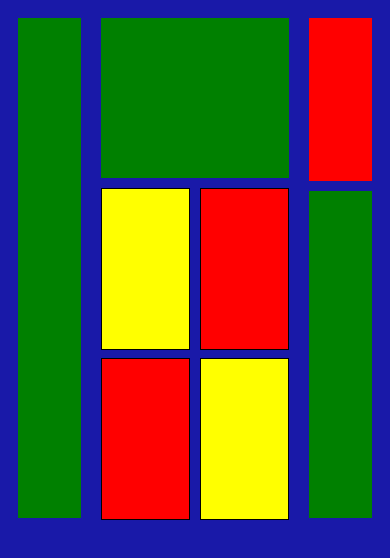
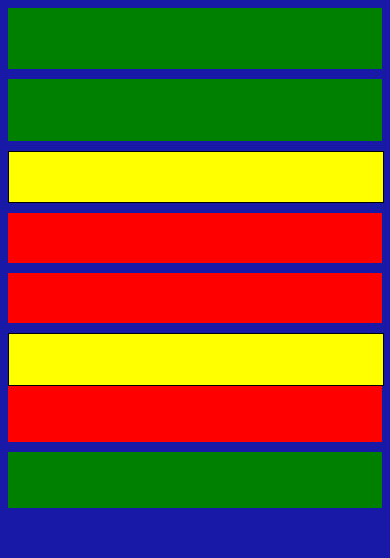
Before and after one commit to chirag-raval-web/briotechno-Traning, a plain HTML site: page layout design/per.html in a window 390 px wide. Drawn offline with Linux system fonts and the light colour scheme.

Commit message:
"Updated per.css:, added media query for max-width 600px, and adjusted styles for responsive design"

```diff
--- a/layout design/per.css
+++ b/layout design/per.css
@@ -15,7 +15,7 @@ body {
 .mainDiv>#section1 {
     width: 20%;
     height: 100%;
-    height: 500px;
+
     background-color: green;
 }
 
@@ -47,10 +47,12 @@ body {
     display: inline-flex;
     height: 33.33%;
 }
-#section3{
+
+#section3 {
     display: flex;
     flex-direction: column;
 }
+
 #section3>#thirdSecSub1 {
     width: 100%;
     background-color: red;
@@ -75,14 +77,12 @@ body {
 }
 
 #part2 {
-    border: 1px black solid;
     width: 50%;
     height: 100%;
     background-color: red;
 }
 
 #part3 {
-    border: 1px black solid;
     width: 50%;
     height: 100%;
     background-color: red;
@@ -96,3 +96,94 @@ body {
     height: 100%;
     background-color: yellow;
 }
+
+@media only screen and (max-width: 600px) {
+
+    /* -----set div to vertically----------- */
+    .mainDiv {
+        width: 100%;
+        display: flex;
+        flex-direction: column;
+    }
+
+    /* -----set margin 0----------- */
+    .mainChild,
+    #part1,
+    #section2>#secSecSub1,
+    #section2>#secSecSub2,
+    #section3>#thirdSecSub1 {
+        margin: 0;
+    }
+
+    /* ------------make side by side div vertically--- */
+    #secSecSub2,
+    #secSecSub3 {
+        display: flex;
+        flex-direction: column;
+        width: 1005;
+    }
+
+    /* ------------adjusting sections of main div (3)--- */
+    .mainDiv>#section1 {
+        width: 100%;
+        height: 12.5%;
+    }
+
+    .mainDiv>#section2 {
+        height: 62.5%;
+        width: 100%;
+
+    }
+
+    .mainDiv>#section3 {
+        height: 25%;
+        width: 100%;
+    }
+
+    /* --------------giving height to the section2 child--*/
+
+    #section2>#secSecSub1 {
+        height: 20%;
+    }
+
+    #section2>#secSecSub2 {
+        height: 40%;
+    }
+
+    #section2>#secSecSub3 {
+        height: 40%;
+    }
+
+    /* --------------giving height to the secSecSub2,3 child--*/
+    #secSecSub2>#part1,
+    #part2 {
+        height: 50%;
+        width: 100%;
+    }
+
+    #secSecSub3>#part3,
+    #part4 {
+        height: 50%;
+        width: 100%;
+    }
+
+    /* --------------------giving hight to section 3---- */
+
+    #section3>#thirdSecSub1 {
+        height: 50%;
+    }
+
+    #section3>#thirdSecSub2 {
+        height: 50%;
+    }
+    /* ---------giving proper margin to div  */
+    #section1,
+   #section2 > #secSecSub1,
+    #part1,
+    #part2,
+    #part3,
+   #secSecSub3 > #part4 ,
+    #section3>#thirdSecSub1{
+        margin-bottom: 10px;
+    }
+}
```
